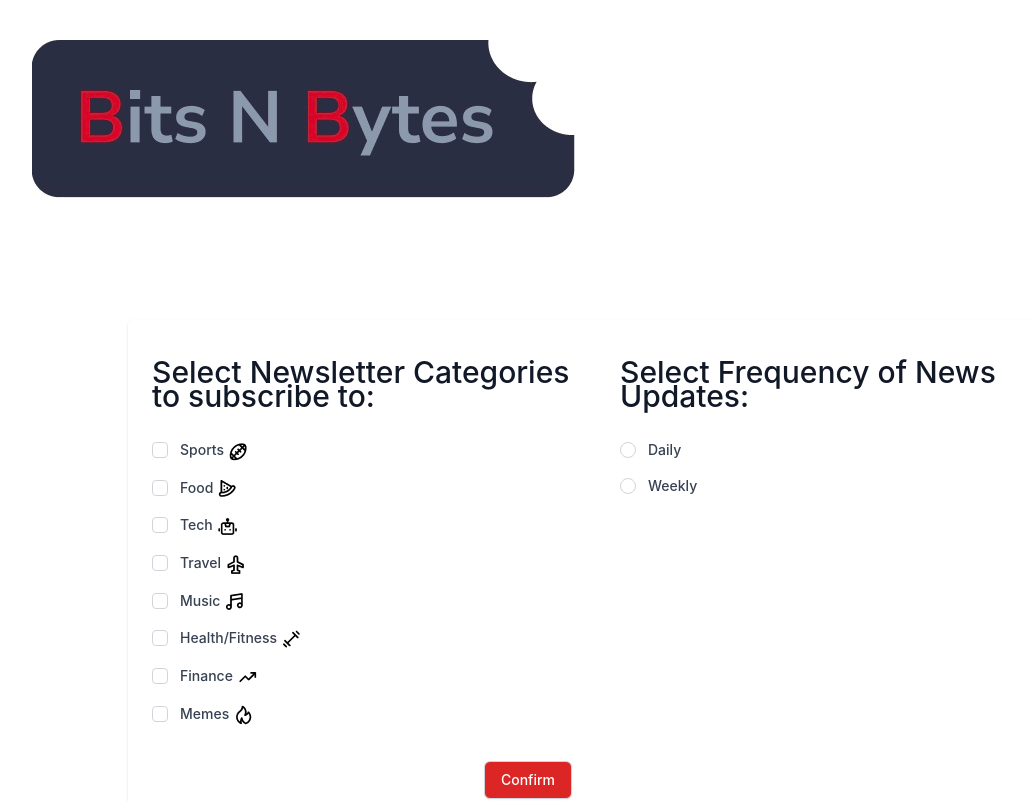
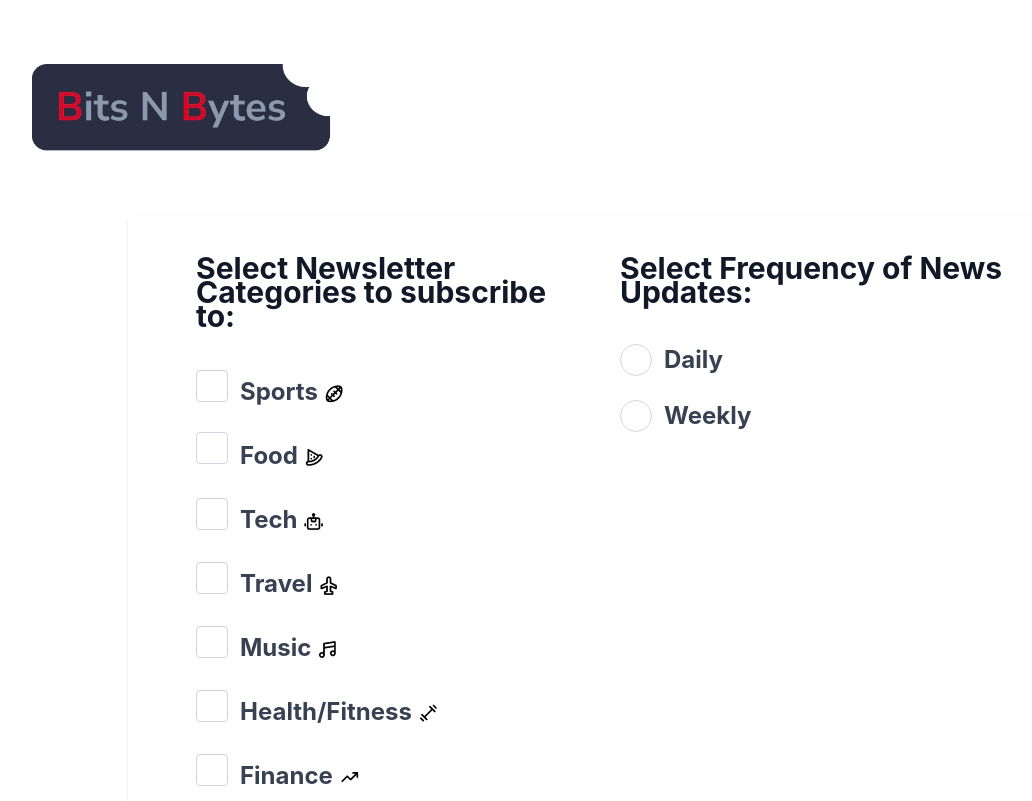
Before and after one commit to dmirandilla/BitsNBytes, a React (Create React App) app in the folder client/: page /categorySelection in a window 1280 px wide. Shown: the top 801 px of the page, without its empty margins (32-1064 px from the left). Built offline with nearby package versions, Linux system fonts and the light colour scheme; what amazon-cognito-identity-js would draw is missing.

Commit message:
UI fixes to category selectin, changed home page

```diff
--- a/client/src/App.js
+++ b/client/src/App.js
@@ -1,7 +1,7 @@
 import React from "react";
 import { BrowserRouter, Route, Switch, Redirect } from "react-router-dom";
 import Home from './home';
-import UserProfile from './userProfile/UserProfile';
+import UserProfile from './UserProfile/UserProfile';
 import { Account } from "./account/Account";
 import CreateAccount from "./account/createAccount";
 import Login from "./account/Login";
--- a/client/src/account/categorySelection.js
+++ b/client/src/account/categorySelection.js
@@ -33,44 +33,44 @@ const CategorySelection = () => {
 
 	return (
 		<>
-			<div className='heading' >
-				<img src={logoIcon} />
+			<div className='heading py-16 px-16'>
+				<img className="w-[300px] h-[300p]" src={logoIcon} />
 				{/* <div className='heading-text'>
 					<h1 className="px-4">-iconhere-</h1>
 					<h1>Hello username</h1>
 				</div> */}
 			</div>
 
-			<div className="py-80 px-40 mt-5 md:col-span-2 md:mt-0">
+			<div className="pb-20 px-40 mt-5 md:col-span-2 md:mt-0">
 				<form action="#" method="POST">
 				<div className="overflow-hidden shadow sm:rounded-md">
 					<div className="bg-white px-4 py-5 sm:p-6">
 						<div className="grid grid-cols-2 gap-6">
 
 						{/* Start left Column */}
-						<div className="space-y-4">
+						<div className="space-y-8 px-11">
 
 						{/* Title & Subtitle */}
 							<div className="md:col-span-1">
 								<div className="px-4 sm:px-0">
-									<h3 className="text-3xl font-medium leading-6 text-gray-900 py-4">Select Newsletter Categories to subscribe to: </h3>
-										{/* <p className="mt-1 text-sm text-gray-600">Decide which categories you want to see!</p> */}
+									<h3 className="text-3xl font-bold leading-6 text-gray-900 py-4">Select Newsletter Categories to subscribe to: </h3>
+										{/* <p className="mt-1  text-gray-600">Decide which categories you want to see!</p> */}
 								</div>
 							</div>
 
 
 									{/* Sports */}
-							<div className="flex items-start">
+							<div className="flex items-start ">
 								<div className="flex h-5 items-center">
 									<input
 										id="sports"
 										name="sports"
 										type="checkbox"
-										className="h-4 w-4 rounded border-gray-300 text-indigo-600 focus:ring-indigo-500"
+										className="h-8 w-8 rounded border-gray-300 text-indigo-600 focus:ring-indigo-500"
 											/>
 								</div>
-										<div className="ml-3 text-sm" style={inlineDivStyle}>
-											<label htmlFor="sports" className="font-medium text-gray-700">
+										<div className="ml-3 " style={inlineDivStyle}>
+											<label htmlFor="sports" className="text-2xl font-bold text-gray-700">
 												Sports <img src={sportsIcon} style={inlineDivStyle} />
 											</label>
 										</div>
@@ -78,16 +78,16 @@ const CategorySelection = () => {
 
 									{/* Food */}
 									<div className="flex items-start">
-										<div className="flex h-5 items-center">
+										<div className="flex h-4 items-center">
 											<input
 												id="food"
 												name="food"
 												type="checkbox"
-												className="h-4 w-4 rounded border-gray-300 text-indigo-600 focus:ring-indigo-500"
+												className="h-8 w-8 rounded border-gray-300 text-indigo-600 focus:ring-indigo-500"
 											/>
 										</div>
-										<div className="ml-3 text-sm">
-											<label htmlFor="food" className="font-medium text-gray-700">
+										<div className="ml-3">
+											<label htmlFor="food" className="text-2xl font-bold text-gray-700">
 												Food <img src={foodIcon} style={inlineDivStyle} />
 											</label>
 										</div>
@@ -100,11 +100,11 @@ const CategorySelection = () => {
 												id="tech"
 												name="tech"
 												type="checkbox"
-												className="h-4 w-4 rounded border-gray-300 text-indigo-600 focus:ring-indigo-500"
+												className="h-8 w-8 rounded border-gray-300 text-indigo-600 focus:ring-indigo-500"
 											/>
 										</div>
-										<div className="ml-3 text-sm">
-											<label htmlFor="tech" className="font-medium text-gray-700">
+										<div className="ml-3 ">
+											<label htmlFor="tech" className="text-2xl font-bold text-gray-700">
 												Tech <img src={techIcon} style={inlineDivStyle} />
 											</label>
 										</div>
@@ -117,11 +117,11 @@ const CategorySelection = () => {
 												id="travel"
 												name="travel"
 												type="checkbox"
-												className="h-4 w-4 rounded border-gray-300 text-indigo-600 focus:ring-indigo-500"
+												className="h-8 w-8 rounded border-gray-300 text-indigo-600 focus:ring-indigo-500"
 											/>
 										</div>
-										<div className="ml-3 text-sm">
-											<label htmlFor="travel" className="font-medium text-gray-700">
+										<div className="ml-3">
+											<label htmlFor="travel" className="text-2xl font-bold text-gray-700">
 												Travel <img src={travelIcon} style={inlineDivStyle} />
 											</label>
 										</div>
@@ -134,11 +134,11 @@ const CategorySelection = () => {
 												id="music"
 												name="music"
 												type="checkbox"
-												className="h-4 w-4 rounded border-gray-300 text-indigo-600 focus:ring-indigo-500"
+												className="h-8 w-8 rounded border-gray-300 text-indigo-600 focus:ring-indigo-500"
 											/>
 										</div>
-										<div className="ml-3 text-sm">
-											<label htmlFor="music" className="font-medium text-gray-700">
+										<div className="ml-3 ">
+											<label htmlFor="music" className="text-2xl font-bold text-gray-700">
 												Music <img src={musicIcon} style={inlineDivStyle} />
 											</label>
 										</div>
@@ -151,11 +151,11 @@ const CategorySelection = () => {
 												id="healthfitness"
 												name="healthfitness"
 												type="checkbox"
-												className="h-4 w-4 rounded border-gray-300 text-indigo-600 focus:ring-indigo-500"
+												className="h-8 w-8 rounded border-gray-300 text-indigo-600 focus:ring-indigo-500"
 											/>
 										</div>
-										<div className="ml-3 text-sm">
-											<label htmlFor="healthfitness" className="font-medium text-gray-700">
+										<div className="ml-3 ">
+											<label htmlFor="healthfitness" className="text-2xl font-bold text-gray-700">
 												Health/Fitness <img src={healthfitnessIcon} style={inlineDivStyle} />
 											</label>
 										</div>
@@ -168,11 +168,11 @@ const CategorySelection = () => {
 												id="finance"
 												name="finance"
 												type="checkbox"
-												className="h-4 w-4 rounded border-gray-300 text-indigo-600 focus:ring-indigo-500"
+												className="h-8 w-8 rounded border-gray-300 text-indigo-600 focus:ring-indigo-500"
 											/>
 										</div>
-										<div className="ml-3 text-sm">
-											<label htmlFor="finance" className="font-medium text-gray-700">
+										<div className="ml-3 ">
+											<label htmlFor="finance" className="text-2xl font-bold text-gray-700">
 												Finance <img src={financeIcon} style={inlineDivStyle} />
 											</label>
 										</div>
@@ -185,11 +185,11 @@ const CategorySelection = () => {
 												id="memes"
 												name="memes"
 												type="checkbox"
-												className="h-4 w-4 rounded border-gray-300 text-indigo-600 focus:ring-indigo-500"
+												className="h-8 w-8 rounded border-gray-300 text-indigo-600 focus:ring-indigo-500"
 											/>
 										</div>
-										<div className="ml-3 text-sm">
-											<label htmlFor="memes" className="font-medium text-gray-700">
+										<div className="ml-3 ">
+											<label htmlFor="memes" className="text-2xl font-bold text-gray-700">
 												Memes <img src={memeIcon} style={inlineDivStyle} />
 											</label>
 										</div>
@@ -198,12 +198,12 @@ const CategorySelection = () => {
 								{/* End Left Column */}
 
 								{/* Start Right Column */}
-								<div className="space-y-4">
+								<div className="space-y-6">
 									{/* Title & Subtitle */}
 									<div className="md:col-span-1">
 										<div className="px-4 sm:px-0">
-											<h3 className="text-3xl font-medium leading-6 text-gray-900 py-4">Select Frequency of News Updates:</h3>
-											{/* <p className="mt-1 text-sm text-gray-600">Daily or Monthly</p> */}
+											<h3 className="text-3xl font-bold leading-6 text-gray-900 py-4">Select Frequency of News Updates:</h3>
+											{/* <p className="mt-1  text-gray-600">Daily or Monthly</p> */}
 										</div>
 									</div>
 
@@ -213,9 +213,9 @@ const CategorySelection = () => {
 											id="daily"
 											name="frequency"
 											type="radio"
-											className="h-4 w-4 border-gray-300 text-indigo-600 focus:ring-indigo-500"
+											className="h-8 w-8 border-gray-300 text-indigo-600 focus:ring-indigo-500"
 										/>
-										<label htmlFor="daily" className="ml-3 block text-sm font-medium text-gray-700">
+										<label htmlFor="daily" className="text-2xl font-bold ml-3 block text-gray-700">
 											Daily
 										</label>
 									</div>
@@ -224,9 +224,9 @@ const CategorySelection = () => {
 											id="weekly"
 											name="frequency"
 											type="radio"
-											className="h-4 w-4 border-gray-300 text-indigo-600 focus:ring-indigo-500"
+											className="h-8 w-8 border-gray-300 text-indigo-600 focus:ring-indigo-500"
 										/>
-										<label htmlFor="weekly" className="ml-3 block text-sm font-medium text-gray-700">
+										<label htmlFor="weekly" className="text-2xl text-bold ml-3 block font-bold text-gray-700">
 											Weekly
 										</label>
 									</div>
@@ -235,7 +235,7 @@ const CategorySelection = () => {
 							<div className="px-4 py-3 sm:flex sm:flex-row-reverse sm:px-6">
 						<button
 							type="submit"
-							className="mt-3 inline-flex w-full justify-center rounded-md border border-gray-300 bg-red-600 px-4 py-2 text-base font-medium text-white shadow-sm hover:bg-red-800 focus:outline-none focus:ring-2 focus:ring-red-500 focus:ring-offset-2 sm:mt-0 sm:ml-3 sm:w-auto sm:text-sm"
+							className="mt-3 inline-flex w-full justify-center rounded-md border border-gray-300 bg-red-600 px-4 py-2 text-base font-bold text-white shadow-sm hover:bg-red-800 focus:outline-none focus:ring-2 focus:ring-red-500 focus:ring-offset-2 sm:mt-0 sm:ml-3 sm:w-auto sm:"
 							onClick={() => setOpen(false)}
 							ref={cancelButtonRef}
 						>
--- a/client/src/home.js
+++ b/client/src/home.js
@@ -1,6 +1,7 @@
 import React, { useContext } from 'react';
 import { AccountContext } from "./account/Account";
 import { useHistory } from 'react-router-dom';
+import { Link } from 'react-router-dom';
 
 function Home() {
   let history = useHistory();
@@ -14,9 +15,23 @@ function Home() {
 
   return (
     <>
-      <h1 className="text-3xl font-bold underline">
-        Home Page
-      </h1>
+      <div name='home' className='w-full h-screen bg-[#ffffff]'>
+      {/* Container */}
+      <div className='max-w-[1000px] mx-auto px-8 flex flex-col justify-center h-full'>
+        <h1 className='text-4xl sm:text-7xl font-bold text-[#000000]'>
+        Get your news bits all in one bite . . .
+
+        </h1>
+        <div>
+            <Link to='/login' className='text-white group border-2 px-6 py-3 my-2 flex items-center  bg-[#D90429] hover:bg-[#7e0217]'>
+                Login / Register
+            <span className='group-hover:rotate-90 duration-300'>
+            </span>
+            </Link>
+
+        </div>
+      </div>
+    </div>
 
       <a
         className="inline-block rounded-lg px-4 py-1.5 text-base font-semibold leading-7 text-gray-900 ring-1 ring-gray-900/10 hover:ring-gray-900/20"
--- a/client/src/userProfile/userProfile.css
+++ /dev/null
@@ -1,51 +0,0 @@
-.heading {
-    position: absolute;
-    left: 5%;
-    width: 90%;
-    height: 25%;
-    top: 5%;
-}
-
-
-/* Vertical Align & Move Right a bit */
-.heading-text {
-    left: 5%;
-    font-family: 'Nunito-Sans';
-
-    display: flex;
-    flex-direction: row;
-
-    margin: 0;
-    position: absolute;
-    top: 50%;
-    -ms-transform: translateY(-50%);
-    transform: translateY(-50%);
-}
-
-.personalInfo {
-    padding-top: 45%;
-}
-
-.settings {
-
-}
-
-.row {
-    display: flex;
-    flex-direction: row;
-    flex-wrap: wrap;
-    width: 100%;
-    padding-top: 35%;
-    padding-left: 10%;
-}
-
-.column {
-    display: flex;
-    flex-direction: column;
-    flex-basis: 100%;
-    flex: 1;
-}
-
-.information {
-    height: 25%;
-}
--- a/client/src/userProfile/userProfile.js
+++ b/client/src/userProfile/userProfile.js
@@ -1,4 +1,4 @@
-import './UserProfile.css'
+
 import React from 'react';
 
 import { Fragment, useRef, useState } from 'react'
```
